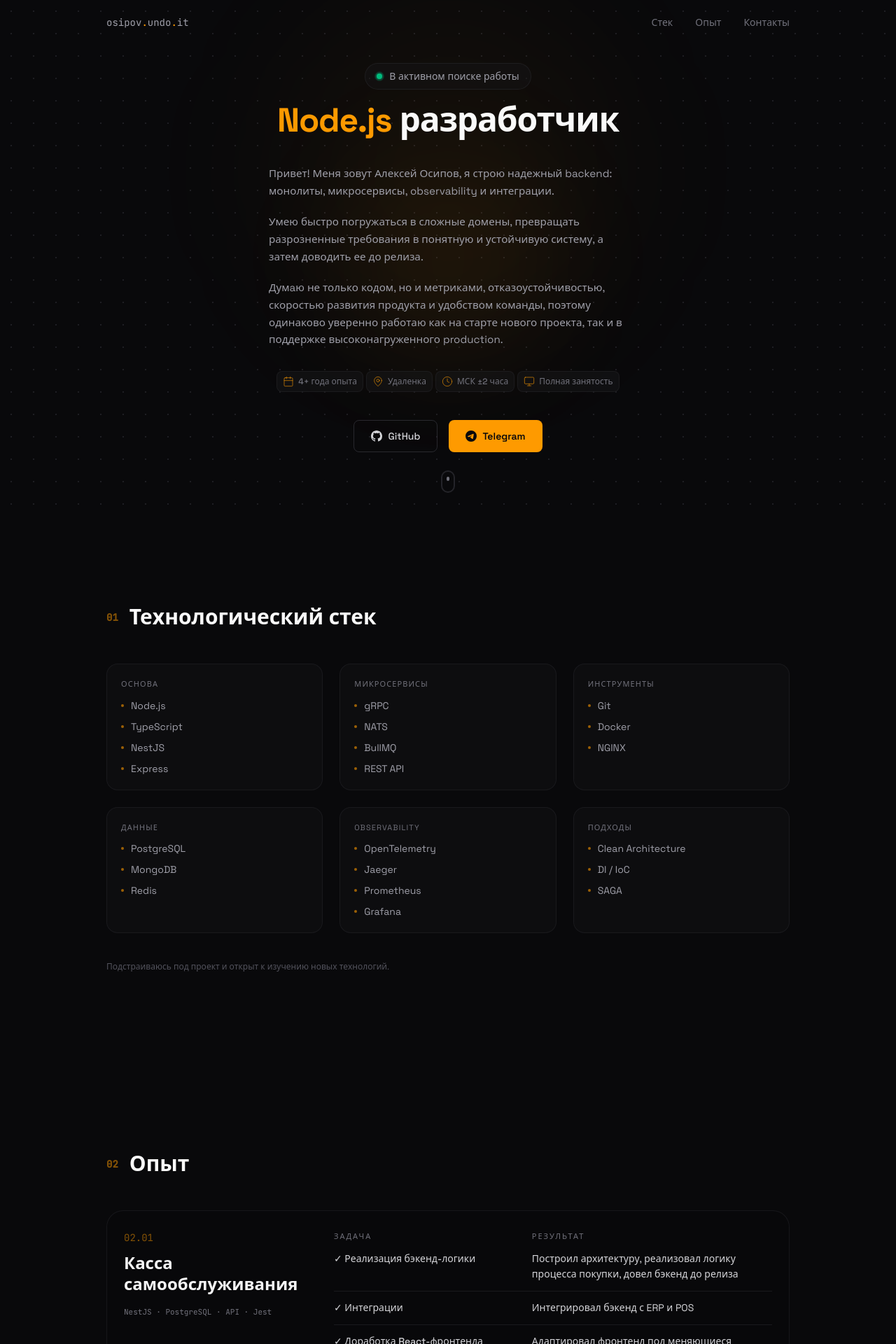
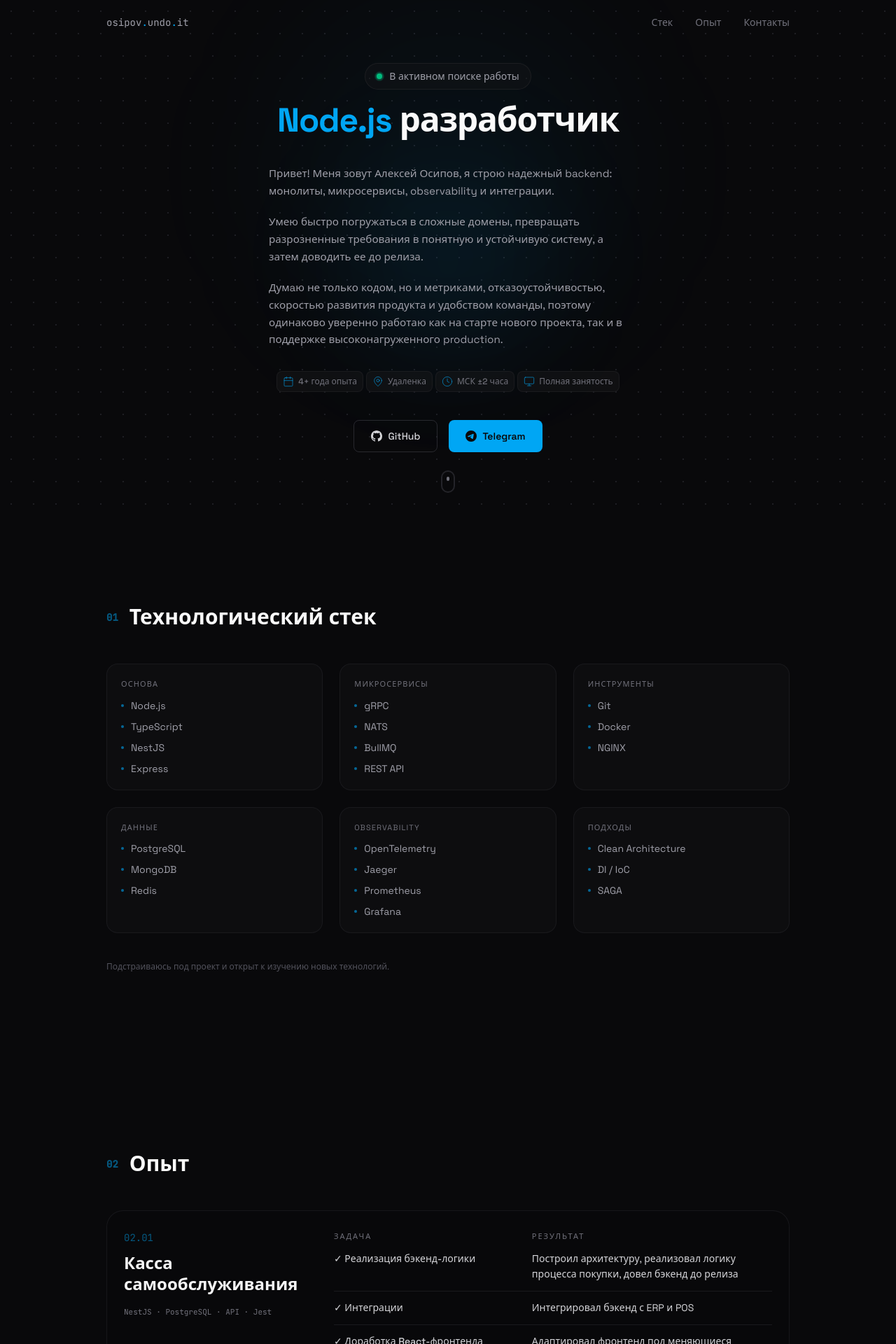
Before and after one commit to osipovts/cv, a React (Vite) app: page / in a window 1280 px wide. Shown: the top 1920 px of the page at 70% size. Built offline with nearby package versions, Linux system fonts and the light colour scheme.

Commit message:
feat: replaced amber with sky

```diff
--- a/src/components/Contacts.tsx
+++ b/src/components/Contacts.tsx
@@ -29,7 +29,7 @@ export default function Contacts() {
     <Section id="contacts">
       <div className="max-w-5xl mx-auto px-6">
         <motion.h2 variants={fadeIn} className="text-3xl font-bold mb-12 flex items-center gap-4">
-          <span className="font-mono text-sm text-amber-500/50">03</span>
+          <span className="font-mono text-sm text-sky-500/50">03</span>
           Контакты
         </motion.h2>
 
@@ -42,19 +42,19 @@ export default function Contacts() {
                 href={channel.href}
                 target="_blank"
                 rel="noopener noreferrer"
-                className="group flex items-center gap-4 p-4 rounded-xl border border-zinc-800/50 bg-zinc-900/30 hover:border-amber-500/20 hover:bg-zinc-900/50 transition-all duration-300"
+                className="group flex items-center gap-4 p-4 rounded-xl border border-zinc-800/50 bg-zinc-900/30 hover:border-sky-500/20 hover:bg-zinc-900/50 transition-all duration-300"
               >
-                <div className="flex items-center justify-center w-10 h-10 rounded-xl bg-amber-500/10 text-amber-500 group-hover:bg-amber-500/15 transition-colors duration-300 shrink-0">
+                <div className="flex items-center justify-center w-10 h-10 rounded-xl bg-sky-500/10 text-sky-500 group-hover:bg-sky-500/15 transition-colors duration-300 shrink-0">
                   {channel.icon}
                 </div>
                 <div>
-                  <div className="font-semibold text-zinc-200 group-hover:text-amber-50 transition-colors duration-300 text-sm">
+                  <div className="font-semibold text-zinc-200 group-hover:text-sky-50 transition-colors duration-300 text-sm">
                     {channel.name}
                   </div>
                   <div className="text-xs text-zinc-500 mt-0.5">{channel.description}</div>
                 </div>
                 <svg
-                  className="w-4 h-4 text-zinc-600 group-hover:text-amber-500/60 ml-auto shrink-0 transition-colors duration-300"
+                  className="w-4 h-4 text-zinc-600 group-hover:text-sky-500/60 ml-auto shrink-0 transition-colors duration-300"
                   viewBox="0 0 24 24"
                   fill="none"
                   stroke="currentColor"
--- a/src/components/Experience.tsx
+++ b/src/components/Experience.tsx
@@ -95,7 +95,7 @@ export default function Experience() {
     <Section id="experience">
       <div className="mx-auto max-w-5xl px-6">
         <motion.h2 variants={fadeIn} className="mb-12 flex items-center gap-4 text-3xl font-bold">
-          <span className="font-mono text-sm text-amber-500/50">02</span>
+          <span className="font-mono text-sm text-sky-500/50">02</span>
           Опыт
         </motion.h2>
 
@@ -112,7 +112,7 @@ export default function Experience() {
                 <div className="grid gap-6 md:grid-cols-[260px_minmax(0,1fr)] md:gap-10">
                   {/* Левая колонка */}
                   <div>
-                    <div className="mb-3 font-mono text-sm text-amber-500/50 transition-colors duration-300">
+                    <div className="mb-3 font-mono text-sm text-sky-500/50 transition-colors duration-300">
                       {number}
                     </div>
 
--- a/src/components/Hero.tsx
+++ b/src/components/Hero.tsx
@@ -97,11 +97,11 @@ export default function Hero() {
     <section className="relative min-h-[92vh] flex items-center justify-center dot-grid overflow-hidden">
       {/* Glow */}
       <div
-        className="absolute top-1/3 left-1/2 -translate-x-1/2 -translate-y-1/2 w-[500px] h-[500px] bg-amber-500/[0.04] rounded-full blur-[100px] pointer-events-none"
+        className="absolute top-1/3 left-1/2 -translate-x-1/2 -translate-y-1/2 w-[500px] h-[500px] bg-sky-500/[0.04] rounded-full blur-[100px] pointer-events-none"
         aria-hidden="true"
       />
       <div
-        className="absolute top-1/2 left-1/2 -translate-x-1/2 -translate-y-1/2 w-[300px] h-[300px] bg-amber-500/[0.06] rounded-full blur-[80px] pointer-events-none"
+        className="absolute top-1/2 left-1/2 -translate-x-1/2 -translate-y-1/2 w-[300px] h-[300px] bg-sky-500/[0.06] rounded-full blur-[80px] pointer-events-none"
         aria-hidden="true"
       />
 
@@ -126,7 +126,7 @@ export default function Hero() {
             variants={prefersReduced ? undefined : fadeItem}
             className="text-3xl sm:text-4xl md:text-5xl font-bold tracking-tight text-zinc-50"
           >
-            <span className="text-amber-500">Node.js</span> разработчик
+            <span className="text-sky-500">Node.js</span> разработчик
           </motion.h1>
 
           {/* Опыт */}
@@ -176,7 +176,7 @@ export default function Hero() {
                 key={fact.label}
                 className="inline-flex items-center gap-1.5 px-2 py-1.5 rounded-lg text-xs font-medium text-zinc-500 bg-zinc-900/50 border border-zinc-800/50"
               >
-                <span className="text-amber-500/60">{fact.icon}</span>
+                <span className="text-sky-500/60">{fact.icon}</span>
                 {fact.label}
                 {idx < facts.length - 1}
               </span>
@@ -193,7 +193,7 @@ export default function Hero() {
               href="https://github.com/osipovts"
               target="_blank"
               rel="noopener noreferrer"
-              className="inline-flex items-center gap-2 px-6 py-3 rounded-lg border border-zinc-700/60 text-sm font-medium text-zinc-300 hover:border-amber-500/50 hover:text-amber-400 hover:bg-amber-500/[0.04] transition-all duration-200"
+              className="inline-flex items-center gap-2 px-6 py-3 rounded-lg border border-zinc-700/60 text-sm font-medium text-zinc-300 hover:border-sky-500/50 hover:text-sky-400 hover:bg-sky-500/[0.04] transition-all duration-200"
             >
               <svg className="w-4 h-4" viewBox="0 0 24 24" fill="currentColor" aria-hidden="true">
                 <path d="M12 0C5.37 0 0 5.37 0 12c0 5.31 3.435 9.795 8.205 11.385.6.105.825-.255.825-.57 0-.285-.015-1.23-.015-2.235-3.015.555-3.795-.735-4.035-1.41-.135-.345-.72-1.41-1.23-1.695-.42-.225-1.02-.78-.015-.795.945-.015 1.62.87 1.845 1.23 1.08 1.815 2.805 1.305 3.495.99.105-.78.42-1.305.765-1.605-2.67-.3-5.46-1.335-5.46-5.925 0-1.305.465-2.385 1.23-3.225-.12-.3-.54-1.53.12-3.18 0 0 1.005-.315 3.3 1.23.96-.27 1.98-.405 3-.405s2.04.135 3 .405c2.295-1.56 3.3-1.23 3.3-1.23.66 1.65.24 2.88.12 3.18.765.84 1.23 1.905 1.23 3.225 0 4.605-2.805 5.625-5.475 5.925.435.375.81 1.095.81 2.22 0 1.605-.015 2.895-.015 3.3 0 .315.225.69.825.57A12.02 12.02 0 0 0 24 12c0-6.63-5.37-12-12-12z" />
@@ -204,7 +204,7 @@ export default function Hero() {
               href="https://t.me/osipov_ts"
               target="_blank"
               rel="noopener noreferrer"
-              className="inline-flex items-center gap-2 px-6 py-3 rounded-lg bg-amber-500 text-sm font-semibold text-zinc-950 hover:bg-amber-400 transition-colors duration-200"
+              className="inline-flex items-center gap-2 px-6 py-3 rounded-lg bg-sky-500 text-sm font-semibold text-zinc-950 hover:bg-sky-400 transition-colors duration-200"
             >
               <svg className="w-4 h-4" viewBox="0 0 24 24" fill="currentColor" aria-hidden="true">
                 <path d="M11.944 0A12 12 0 0 0 0 12a12 12 0 0 0 12 12 12 12 0 0 0 12-12A12 12 0 0 0 12 0a12 12 0 0 0-.056 0zm4.962 7.224c.1-.002.321.023.465.14a.506.506 0 0 1 .171.325c.016.093.036.306.02.472-.18 1.898-.962 6.502-1.36 8.627-.168.9-.499 1.201-.82 1.23-.696.065-1.225-.46-1.9-.902-1.056-.693-1.653-1.124-2.678-1.8-1.185-.78-.417-1.21.258-1.91.177-.184 3.247-2.977 3.307-3.23.007-.032.014-.15-.056-.212s-.174-.041-.249-.024c-.106.024-1.793 1.14-5.061 3.345-.479.33-.913.49-1.302.48-.428-.008-1.252-.241-1.865-.44-.752-.245-1.349-.374-1.297-.789.027-.216.325-.437.893-.663 3.498-1.524 5.83-2.529 6.998-3.014 3.332-1.386 4.025-1.627 4.476-1.635z" />
--- a/src/components/Nav.tsx
+++ b/src/components/Nav.tsx
@@ -39,10 +39,10 @@ export default function Nav() {
         <div className="max-w-5xl mx-auto px-6 h-16 flex items-center justify-between">
           <a
             href="#"
-            className="font-mono text-sm text-zinc-400 hover:text-amber-400 transition-colors"
+            className="font-mono text-sm text-zinc-400 hover:text-sky-400 transition-colors"
           >
-            osipov<span className="text-amber-500">.</span>undo
-            <span className="text-amber-500">.</span>it
+            osipov<span className="text-sky-500">.</span>undo
+            <span className="text-sky-500">.</span>it
           </a>
 
           <div className="hidden md:flex items-center gap-8">
@@ -93,7 +93,7 @@ export default function Nav() {
               key={link.href}
               href={link.href}
               onClick={closeMenu}
-              className="text-2xl font-medium text-zinc-300 hover:text-amber-400 transition-colors"
+              className="text-2xl font-medium text-zinc-300 hover:text-sky-400 transition-colors"
             >
               {link.label}
             </a>
--- a/src/components/Skills.tsx
+++ b/src/components/Skills.tsx
@@ -33,7 +33,7 @@ export default function Skills() {
     <Section id="skills">
       <div className="max-w-5xl mx-auto px-6">
         <motion.h2 variants={fadeIn} className="text-3xl font-bold mb-12 flex items-center gap-4">
-          <span className="font-mono text-sm text-amber-500/50">01</span>
+          <span className="font-mono text-sm text-sky-500/50">01</span>
           Технологический стек
         </motion.h2>
 
@@ -51,7 +51,7 @@ export default function Skills() {
                 {group.items.map((item) => (
                   <li key={item} className="flex items-center gap-2.5 text-sm text-zinc-400">
                     <span
-                      className="block w-1 h-1 rounded-full bg-amber-500/60 shrink-0"
+                      className="block w-1 h-1 rounded-full bg-sky-500/60 shrink-0"
                       aria-hidden="true"
                     />
                     {item}
--- a/src/index.css
+++ b/src/index.css
@@ -17,7 +17,7 @@
   }
 
   ::selection {
-    @apply bg-amber-500/30 text-amber-100;
+    @apply bg-sky-500/30 text-sky-100;
   }
 
   :focus:not(:focus-visible) {
@@ -25,7 +25,7 @@
   }
 
   :focus-visible {
-    @apply outline-2 outline-offset-2 outline-amber-500/60 rounded-sm;
+    @apply outline-2 outline-offset-2 outline-sky-500/60 rounded-sm;
   }
 }
 
```
